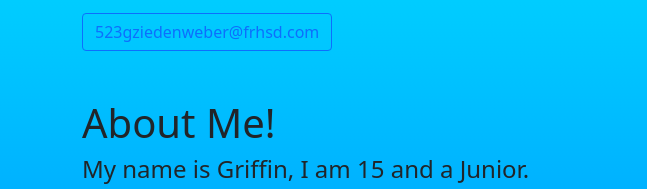
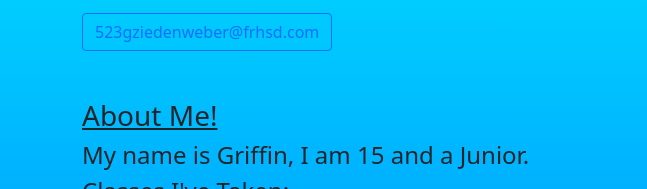
Before and after one commit to GriffinZW/Portfolio, a plain HTML site: page aboutme.html in a window 1280 px wide. Shown: the part 147-336 px from the top of the page, 0-647 px from the left. Drawn offline with nearby package versions, Linux system fonts and the light colour scheme.

Commit message:
about me update

```diff
--- a/aboutme.html
+++ b/aboutme.html
@@ -44,7 +44,7 @@
   <div class="container center mt-5">
     <div class="row">
       <div class="col mb-3">
-        <h1>About Me!</h1>
+        <h3>About Me!</h3>
         <h4>My name is Griffin, I am 15 and a Junior.</h4>
         <h4>Classes I've Taken:</h4>
           <ul class="list">
```
